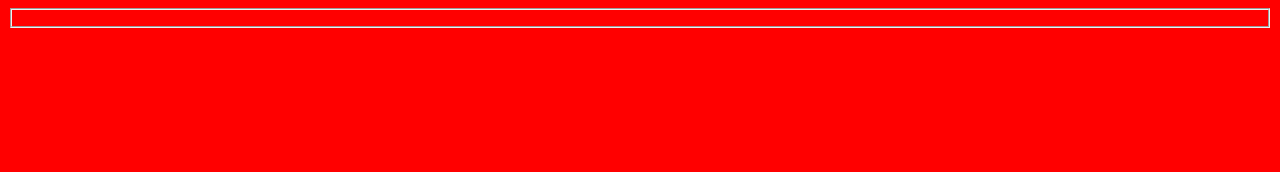
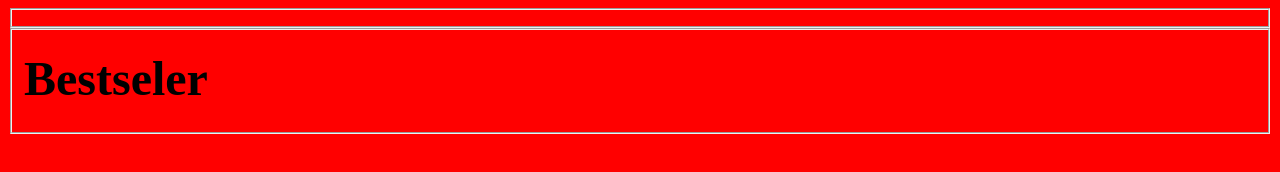
Before and after one commit to mateusz456/Witryny_warzywniak, a plain HTML site: page Index.html in a window 1280 px wide. Drawn offline with Linux system fonts and the light colour scheme.

Commit message:
Update Index.html

```diff
--- a/Index.html
+++ b/Index.html
@@ -6,4 +6,6 @@
 <body bgcolor="red">
 </body>
 <Fieldset> </Fieldset>
+<fieldset> <p Algin="middle"><b><font size="7">Bestseler</font></b></p></fieldset>
+
 </html>
```
